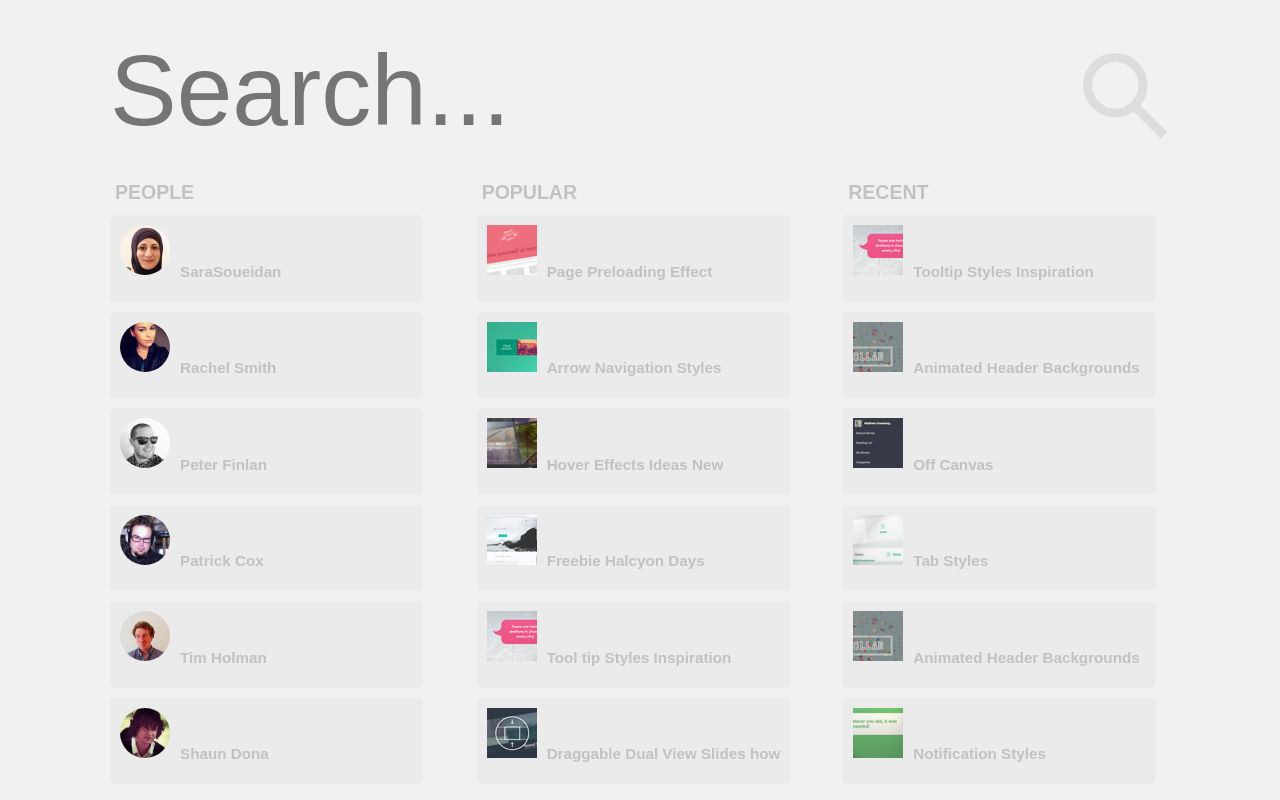
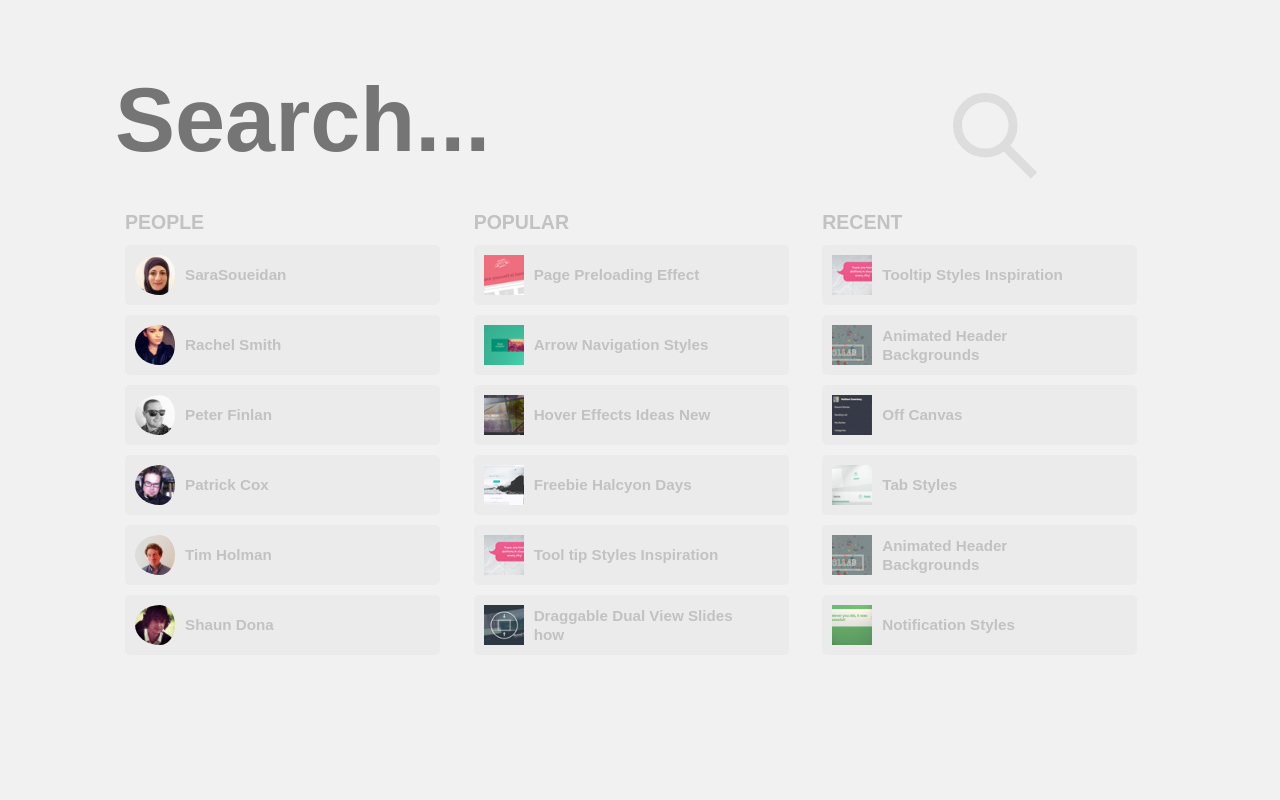
Before and after one commit to rybalchenko/huge-search, a plain HTML site: page index.html in a window 1280 px wide. Drawn offline with Linux system fonts and the light colour scheme.

Commit message:
fixed version

```diff
--- a/index.html
+++ b/index.html
@@ -2,12 +2,12 @@
 <html lang="en">
 <head>
 	<meta charset="UTF-8">
-	<title>Start</title>
+	<title>Huge search</title>
 	<meta http-equiv="X-UA-Compatible" content="IE=edge">
 	<meta name="viewport" content="width=device-width, initial-scale=1">
 
-	<meta name="description" content="" />
-	<meta name="keywords" content="" />
+	<meta name="description" content="Huge search..............." />
+	<meta name="keywords" content="Huge, search" />
 	<link rel="icon" href="favicon.png"/>
 	<link rel="stylesheet" href="css/normalize.css" />
 	<link rel="stylesheet" href="css/layout.css" />
@@ -20,13 +20,13 @@
 	</head>
 	<body>
 		<main class="ba-wrapper" role="main">
-			<form class="ba-form">
+			<form action="#" metod="post">
 				<input class="ba-input" type="search" placeholder="Search...">
 				<button class="ba-button" type="submit"></button>
 			</form>
 			<div class="ba-content">
 			<aside class="ba-column">
-			<h2>PEOPLE</h2>
+			<h2>People</h2>
 				<ul class="ba-list">
 					<li><a href="#"><img class="ba-circle" src="img/avatars/SaraSoueidan.jpeg" width="50" height="50" alt="Sara Soueidan"><h3>SaraSoueidan</h3></a></li>
 					<li><a href="#"><img class="ba-circle" src="img/avatars/RachelSmith.png" width="50" height="50" alt="RachelSmith"><h3>Rachel Smith</h3></a></li>
@@ -36,8 +36,8 @@
 					<li><a href="#"><img class="ba-circle" src="img/avatars/ShaunDona.jpeg" width="50" height="50" alt="ShaunDona"><h3>Shaun Dona</h3></a></li>
 				</ul>
 			</aside>
-			<aside class="ba-column">
-			<h2>POPULAR</h2>
+			<aside class="ba-column1">
+			<h2>Popular</h2>
 				<ul class="ba-list">
 					<li><a href="#"><img src="img/thumbs/PagePreloadingEffect.png" width="50" height="50" alt="PagePreloadingEffect"><h3>Page Preloading Effect</h3></a></li>
 					<li><a href="#"><img src="img/thumbs/ArrowNavigationStyles.png" width="50" height="50" alt="ArrowNavigationStyles"><h3>Arrow Navigation Styles</h3></a></li>
@@ -48,7 +48,7 @@
 				</ul>
 			</aside>
 			<aside class="ba-column">
-			<h2>RECENT</h2>
+			<h2>Recent</h2>
 				<ul class="ba-list">
 					<li><a href="#"><img src="img/thumbs/TooltipStylesInspiration.png" width="50" height="50" alt="TooltipStylesInspiration"><h3>Tooltip Styles Inspiration</h3></a></li>
 					<li><a href="#"><img src="img/thumbs/AnimatedHeaderBackgrounds.png" width="50" height="50" alt="AnimatedHeaderBackgrounds"><h3>Animated Header Backgrounds</h3></a></li>
--- a/style.css
+++ b/style.css
@@ -29,27 +29,23 @@ body {
 }
 
 .ba-wrapper {
-	max-width: 1100px;
+	max-width: 1050px;
 	margin: 0 auto;
+	padding: 60px 0 0 0;
 }
 
 .ba-content {
-	padding: 0 0 30px 0;
-}
-
-.ba-form {
-	position: relative;
-	padding: 30px 0 150px 20px;
+	padding: 30px 0 0 0;
 }
 
 .ba-input {
-	position: absolute;
 	width: 80%;
 	height: 120px;
 	background-color: #f1f1f1;
 	border: none;
 	cursor: pointer;
-	font-size: 100px;
+	font-size: 90px;
+	font-weight: 700;
 }
 
 .ba-input[class="ba-input"]:hover {
@@ -60,8 +56,8 @@ body {
 	position: absolute;
 	width: 90px;
 	height: 90px;
-	right: 20px;
-	top: 50px;
+	right: 240px;
+	top: 90px;
 	background: transparent url(img/magnifier.svg) no-repeat center center;
 	border: none;
 }
@@ -84,23 +80,26 @@ input[type="search"] {
 }
 
 .ba-column {
-	width: 33%;
-	padding: 0 10px 0 0;
+	width: 30%;
+	margin: 0 10px;
 	display: inline-block;
 }
 
-.ba-circle {
-	border-radius: 50%;
+.ba-column1 {
+    width: 30%;
+	margin: 0 20px;
+	display: inline-block;
 }
 
-h2 {
-	margin: 0 0 10px 25px;
+.ba-column  h2, .ba-column1 h2 {
+	margin: 0 0 10px 0;
+	text-transform: uppercase;
 }
 
-h3 {
+.ba-list h3 {
 	display: inline-block;
 	vertical-align: middle;
-	padding-bottom: 20px;
+	max-width: calc(100% - 70px);
 }
 
 a {
@@ -109,13 +108,16 @@ a {
 
 .ba-list a img {
 	display: inline-block;
-	margin: 10px;
+	vertical-align: middle;
+	padding-right: 10px;
+	width: 50px;
 }
 
 .ba-list a {
 	display: block;
+	padding: 10px;
 	background-color: #EBEBEC;
-	margin: 0 20px 10px;
+	margin: 0 0 10px 0;
 	border-radius: 5px;
 	cursor: pointer;
 	background-color: rgba(118,117,128,0.05);
```
